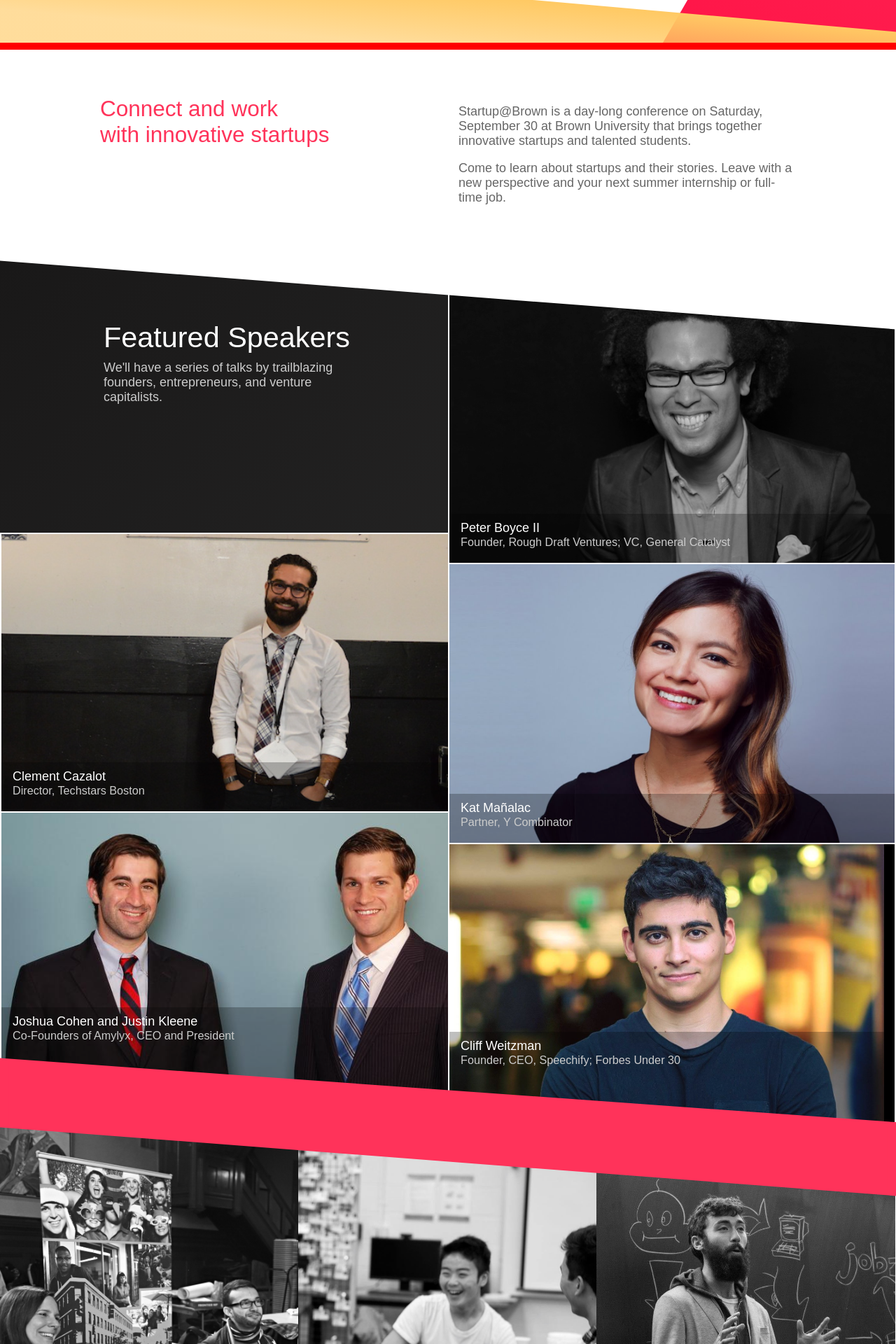
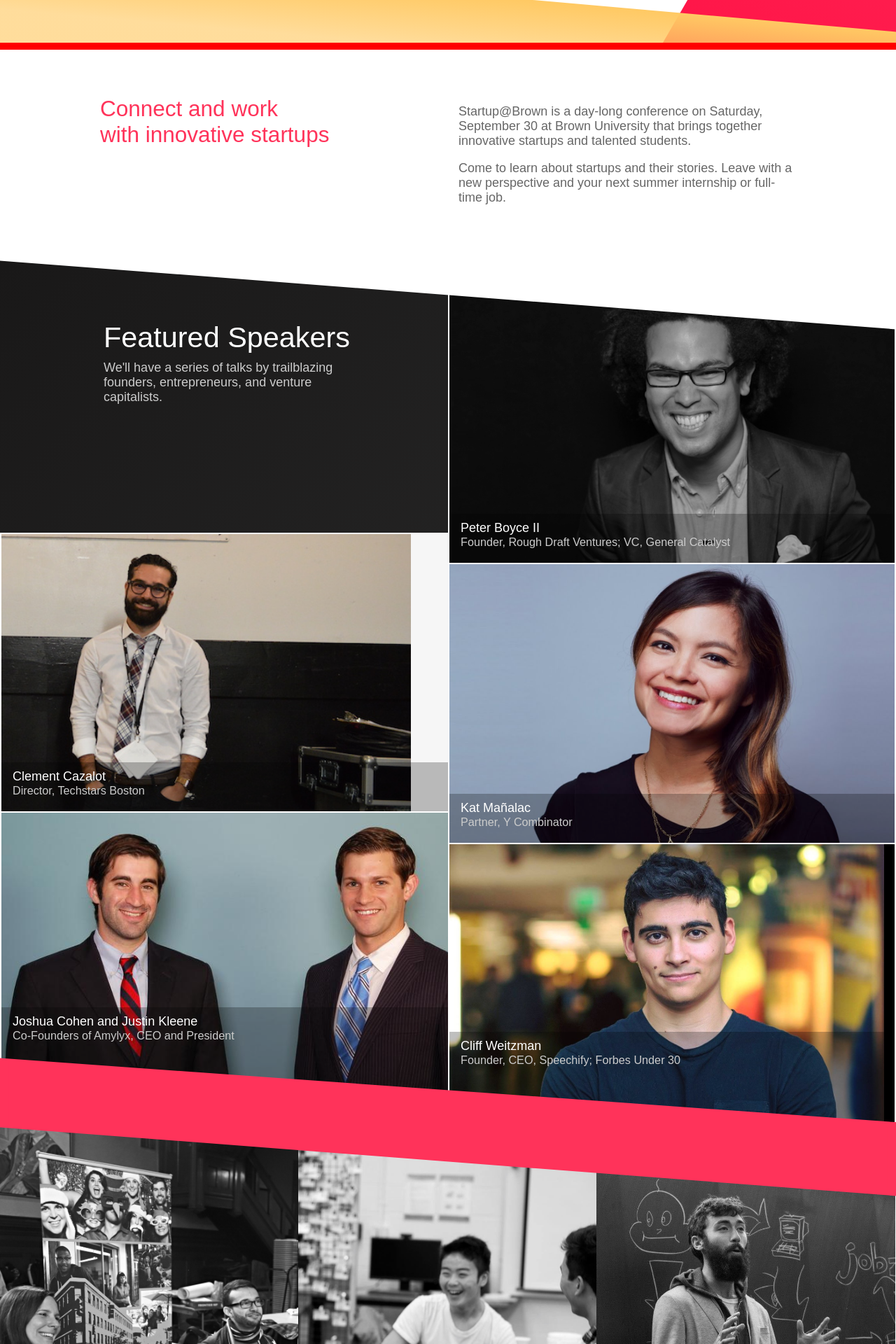
Before and after one commit to hackatbrown/2016.startupatbrown.org, a Jekyll site: the page built from index.html, in a window 1280 px wide. Shown: the part 729-2649 px from the top of the page at 70% size. Built offline with Jekyll 4.4.1, drawn with Linux system fonts in a browser that asks for light colours; nearby versions of some CDN libraries.

Commit message:
clement small fix

```diff
--- a/css/pages/index.scss
+++ b/css/pages/index.scss
@@ -576,7 +576,7 @@
 #clement {
   @media (min-width: $screen-sm-max) {
     margin-top: -45px;
-    background-position: -300px 0px;
+    background-position: -500px 0px;
   }
 
   background-color: #F6F6F6 !important;
```
